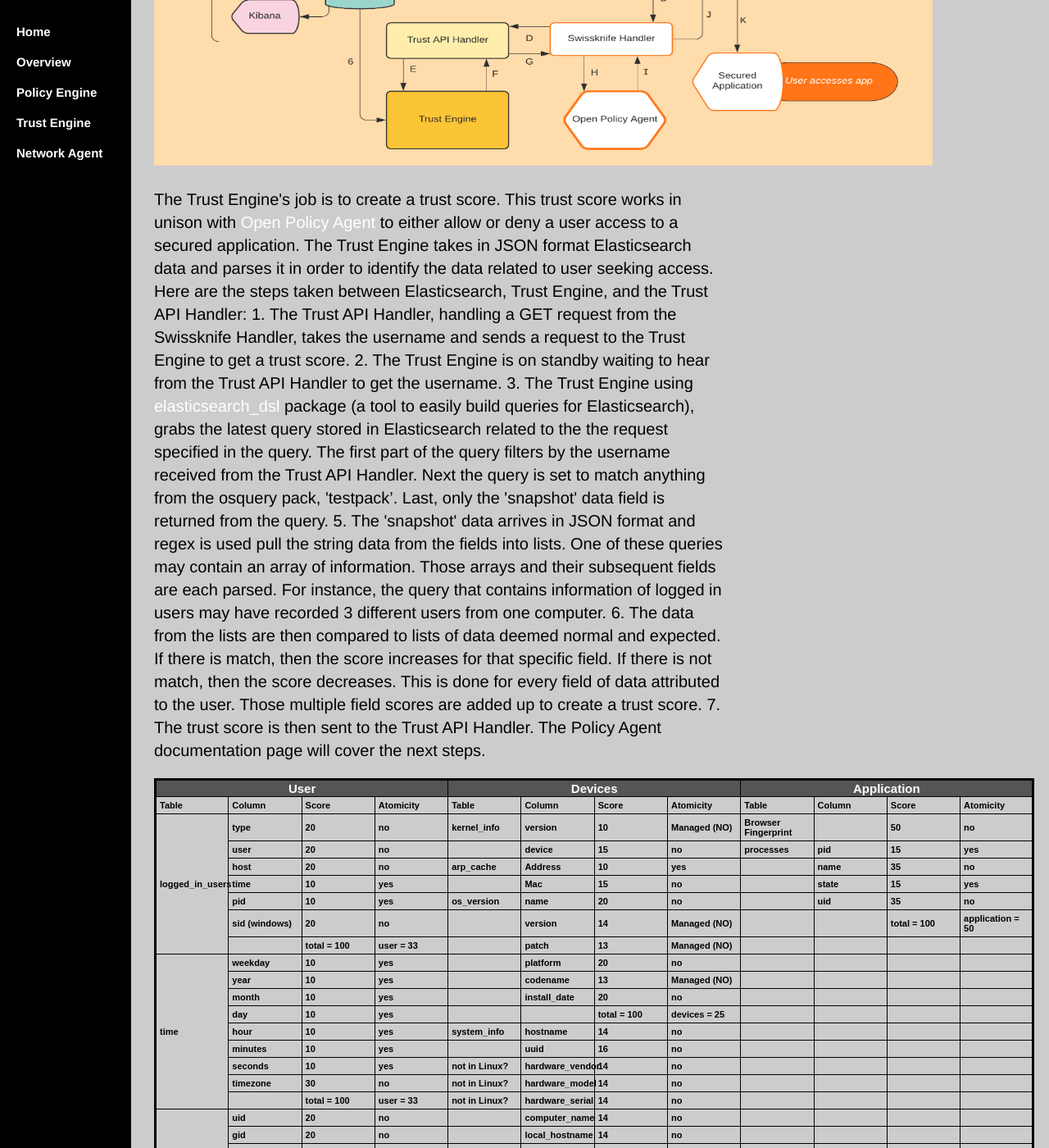
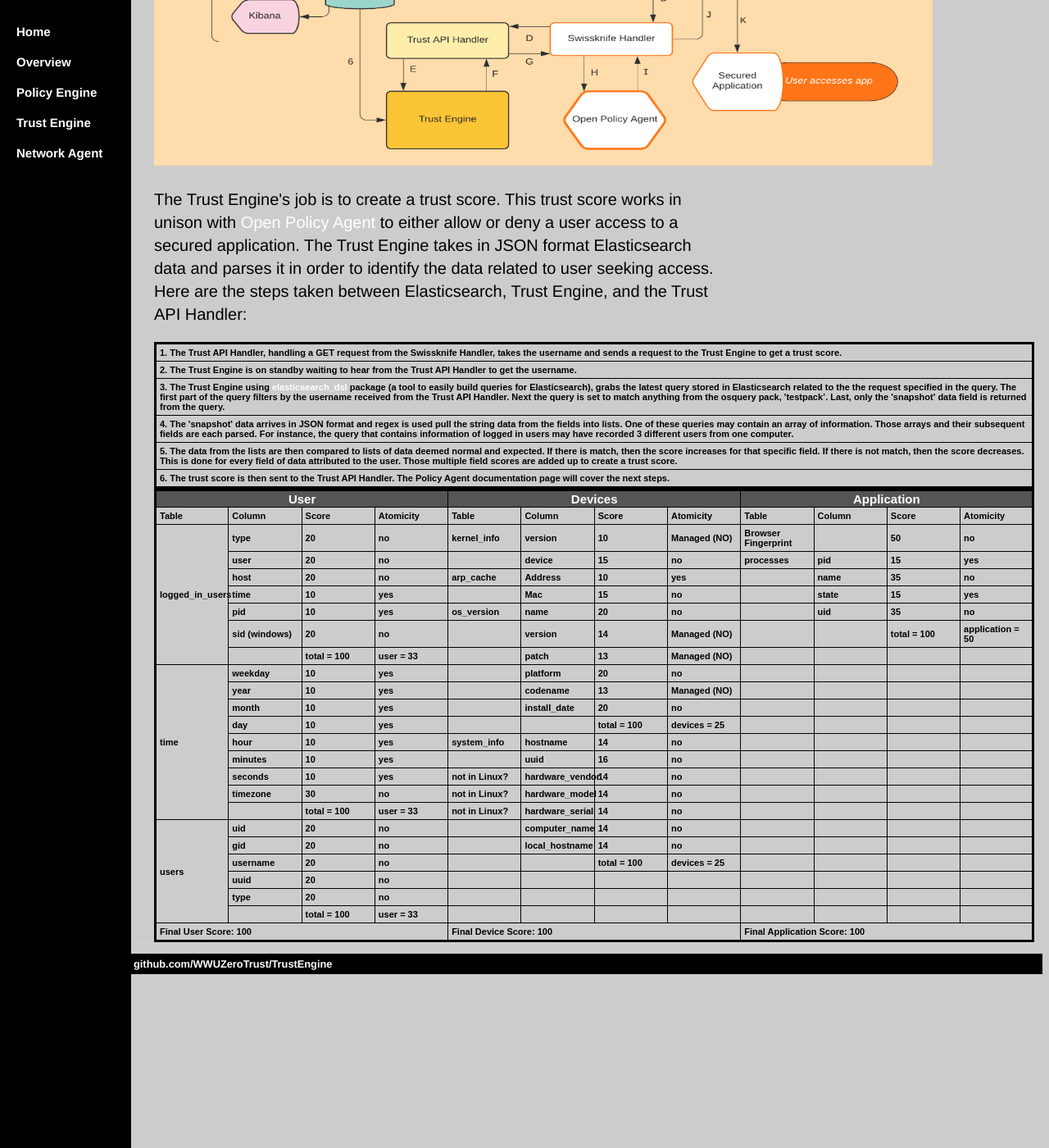
Before and after one commit to WWUZeroTrust/WWUZeroTrust.github.io, a Jekyll site: the page TrustEngine/index.html, which Jekyll copies as it is, in a window 1280 px wide and 1400 px high, scrolled down 1778 px. Shown: the whole window at 82% size. Built offline with Jekyll 4.4.1, drawn with Linux system fonts in a browser that asks for light colours.

Commit message:
Update index.html

```diff
--- a/TrustEngine/index.html
+++ b/TrustEngine/index.html
@@ -142,22 +142,24 @@ p {
 		and parses it in order to identify the data related to user seeking access.
 
 	Here are the steps taken between Elasticsearch, Trust Engine, and the Trust API Handler:
-	1. The Trust API Handler, handling a GET request from the Swissknife Handler, takes the username and sends a request to the Trust Engine to get a trust score.
-	2. The Trust Engine is on standby waiting to hear from the Trust API Handler to get the username.
-	3. The Trust Engine using <a href="https://github.com/elastic/elasticsearch-dsl-py/blob/master/docs/index.rst">elasticsearch_dsl</a>
+	</p>
+
+<table class="tableizer-table">
+<thead><tr class="tableizer-firstrow"><td>1. The Trust API Handler, handling a GET request from the Swissknife Handler, takes the username and sends a request to the Trust Engine to get a trust score.</td></tr></thead><tbody>
+ <tr><td>2. The Trust Engine is on standby waiting to hear from the Trust API Handler to get the username.</td></tr>
+ <tr><td>3. The Trust Engine using <a href="https://github.com/elastic/elasticsearch-dsl-py/blob/master/docs/index.rst">elasticsearch_dsl</a>
 		package (a tool to easily build queries for Elasticsearch), grabs the latest query stored in Elasticsearch related to the
 		the request specified in the query. The first part of the query filters by the username received from the Trust API Handler.
 		 Next the query is set to match anything from the osquery pack, 'testpack’. Last, only the 'snapshot' data field is returned
-		from the query.
-	5. The 'snapshot' data arrives in JSON format and regex is used pull the string data from the fields into lists. One of these queries
+		from the query.</td></tr>
+ <tr><td>4. The 'snapshot' data arrives in JSON format and regex is used pull the string data from the fields into lists. One of these queries
 		may contain an array of information. Those arrays and their subsequent fields are each parsed. For instance, the query that
-		contains information of logged in users may have recorded 3 different users from one computer.
-	6. The data from the lists are then compared to lists of data deemed normal and expected. If there is match, then
+		contains information of logged in users may have recorded 3 different users from one computer. </td></tr>
+ <tr><td>5. The data from the lists are then compared to lists of data deemed normal and expected. If there is match, then
 		the score increases for that specific field. If there is not match, then the score decreases. This is done for every field
-		of data attributed to the user. Those multiple field scores are added up to create a trust score.
-	7. The trust score is then sent to the Trust API Handler. The Policy Agent documentation page will cover the next steps.
-
-	</p>
+		of data attributed to the user. Those multiple field scores are added up to create a trust score.</td></tr>
+ <tr><td>6. The trust score is then sent to the Trust API Handler. The Policy Agent documentation page will cover the next steps.</td></tr>
+</tbody></table>
 
 	<style type="text/css">
 	table.tableizer-table {
```
